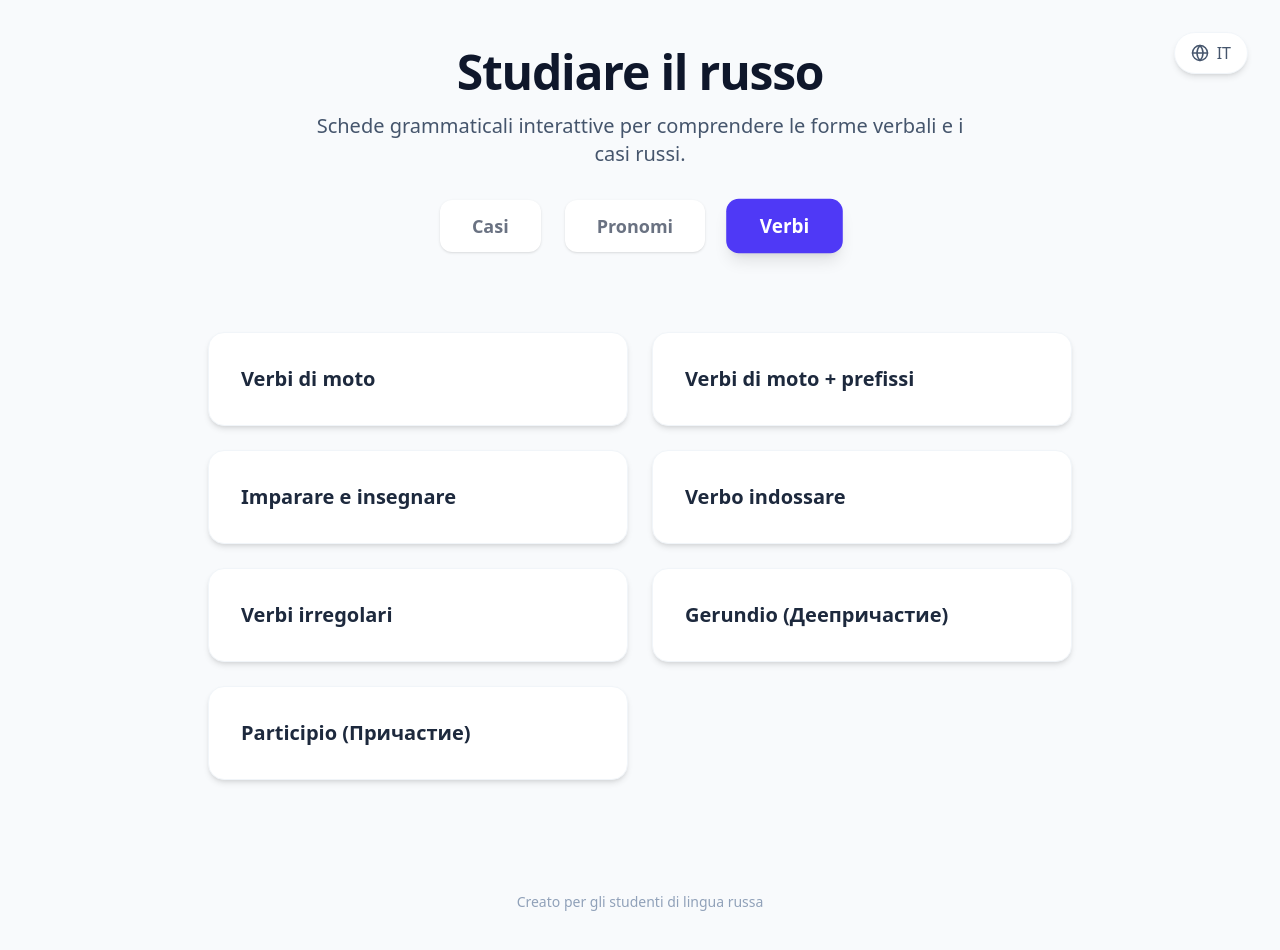
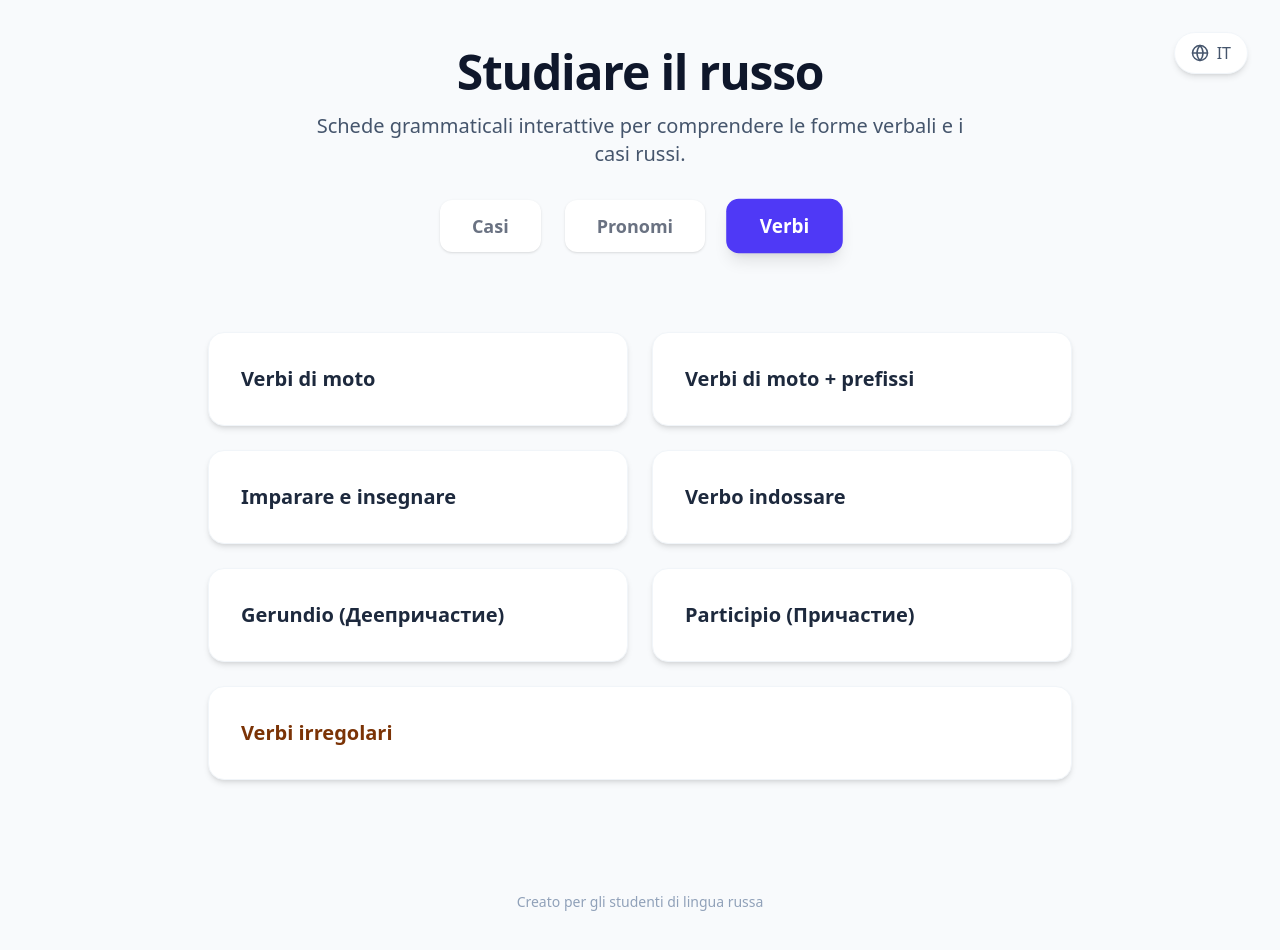
Before and after one commit to bcarnelutti/russian, a React (Vite) app: page / in a window 1280 px wide. Shown: the top 950 px of the page. Built offline with nearby package versions, Linux system fonts and the light colour scheme.

Commit message:
Reorder Verbs menu: Gerund/Participle side-by-side, Irregular verbs bottom full-width

```diff
--- a/src/App.tsx
+++ b/src/App.tsx
@@ -170,9 +170,9 @@ const VerbsMenu = () => {
     { id: 'motion_verbs_prepositions', label: t('verbsMenu.motion_verbs_prepositions') },
     { id: 'learn_teach', label: t('verbsMenu.learn_teach') },
     { id: 'wear_verbs', label: t('verbsMenu.wear_verbs') },
-    { id: 'irregular_verbs', label: t('verbsMenu.irregular_verbs') },
     { id: 'gerund', label: t('verbsMenu.gerund') },
     { id: 'participle', label: t('verbsMenu.participle') },
+    { id: 'irregular_verbs', label: t('verbsMenu.irregular_verbs') },
   ] as const;
 
   return (
@@ -183,9 +183,13 @@ const VerbsMenu = () => {
           onClick={() => setView(item.id)}
           whileHover={{ scale: 1.02 }}
           whileTap={{ scale: 0.98 }}
-          className="bg-white p-8 rounded-2xl shadow-md border border-slate-100 hover:shadow-xl transition-all text-left group"
+          className={`bg-white p-8 rounded-2xl shadow-md border border-slate-100 hover:shadow-xl transition-all text-left group ${
+            item.id === 'irregular_verbs' ? 'md:col-span-2 bg-amber-50/50 border-amber-100' : ''
+          }`}
         >
-          <h3 className="text-xl font-bold text-slate-800 group-hover:text-indigo-600 transition-colors">
+          <h3 className={`text-xl font-bold transition-colors ${
+            item.id === 'irregular_verbs' ? 'text-amber-900 group-hover:text-amber-700' : 'text-slate-800 group-hover:text-indigo-600'
+          }`}>
             {item.label}
           </h3>
         </motion.button>
```
